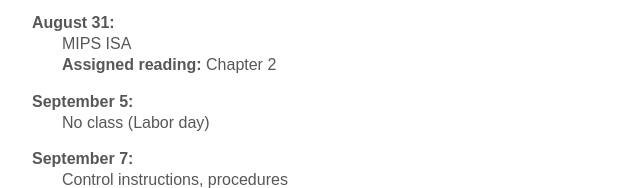
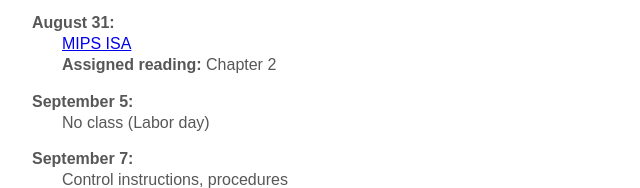
Before and after one commit to antonburtsev/cs3810, a plain HTML site: page index.html in a window 1280 px wide. Shown: the part 764-952 px from the top of the page, 308-948 px from the left. Drawn offline with Linux system fonts and the light colour scheme; a script that the page names is missing.

Commit message:
Lecture 04 MIPS ISA

```diff
--- a/index.html
+++ b/index.html
@@ -74,7 +74,7 @@
 
 		<p>
                 <DIV ID="menu_caption"><B>August 31:</B></DIV>
-		<DIV ID="menu_item">MIPS ISA</div>
+		<DIV ID="menu_item"><a href = "./lectures/lecture04-mips/lecture-04-mips.pdf">MIPS ISA</a></div>
 		<DIV ID="menu_item"><B>Assigned reading:</b> Chapter 2</div>
 		</p>
 
```
Also changed, not shown: 2 other files.
